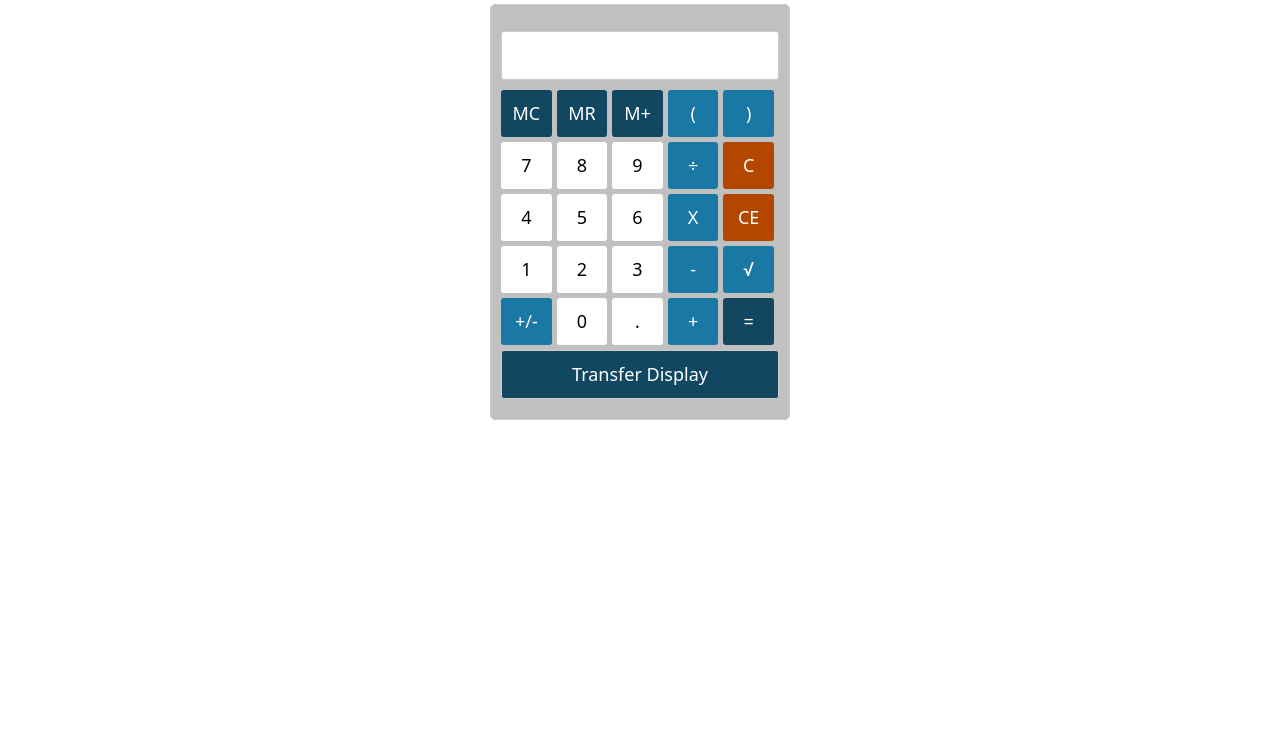
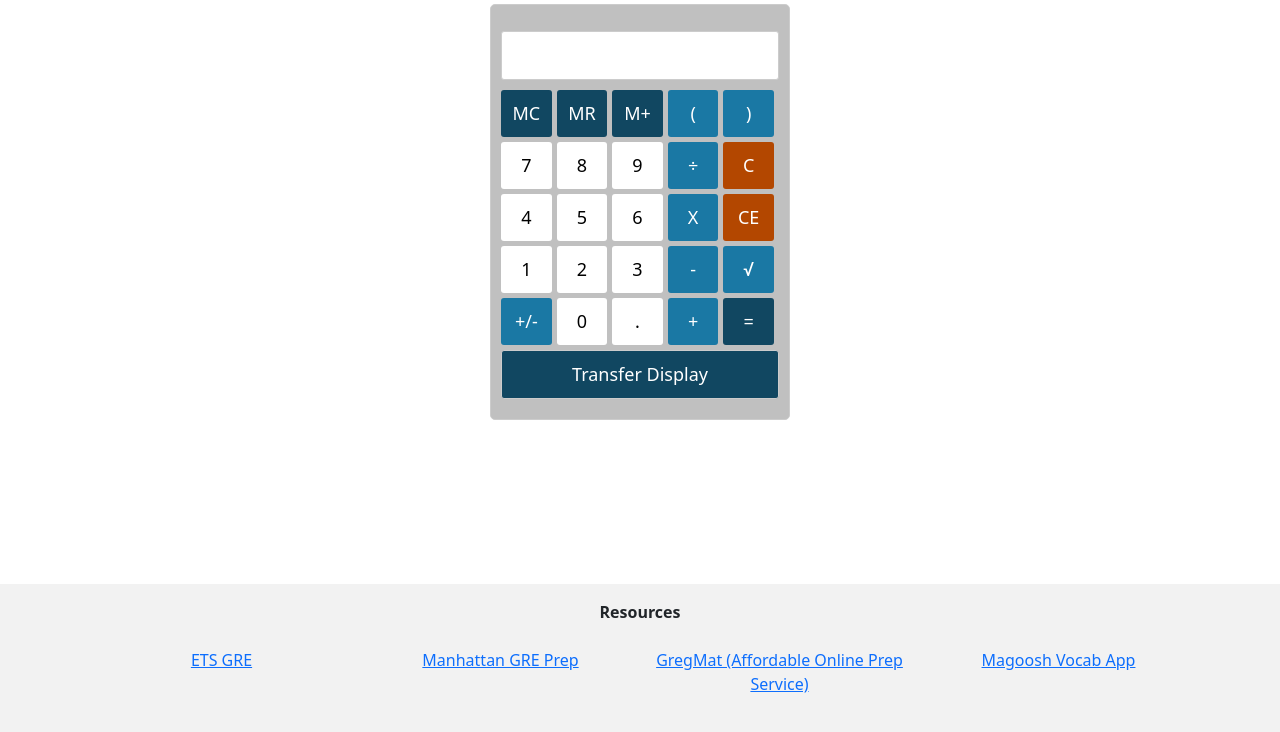
Before and after one commit to pintorencastellon/gre-calculator.github.io, a plain HTML site: page index.html in a window 1280 px wide. Shown: the part 64-796 px from the top of the page. Drawn offline with nearby package versions, Linux system fonts and the light colour scheme.

Commit message:
feature: added resources

```diff
--- a/index.html
+++ b/index.html
@@ -11,6 +11,11 @@
   <link href="https://fonts.googleapis.com/css2?family=Press+Start+2P&display=swap" rel="stylesheet">
   <style>
 
+  footer {
+    position: absolute;
+    bottom: 0;
+    width: 100%;
+  }
   </style>
 
   <!-- Google tag (gtag.js) -->
@@ -86,6 +91,29 @@
       <input type="button" value="Transfer Display" id="display-button">
     </div>
   </div>
+
+<footer class="bg-body-tertiary text-center text-lg-start">
+    <div class="text-center p-3" style="background-color: rgba(0, 0, 0, 0.05);">
+      <b>Resources</b>
+      <div class="container p-4">
+          <div class="row">
+                  <div class="col-lg-3 col-md-6 mb-4 mb-md-0">
+                    <a href="https://www.ets.org/gre.html" target="_blank">ETS GRE</a>
+                  </div>
+                  <div class="col-lg-3 col-md-6 mb-4 mb-md-0">
+                    <a href="https://www.manhattanprep.com/gre/" target="_blank">Manhattan GRE Prep</a>
+                  </div>
+                  <div class="col-lg-3 col-md-6 mb-4 mb-md-0">
+                  <a href="https://www.gregmat.com/" target="_blank">GregMat (Affordable Online Prep Service)</a>
+                  </div>
+                  <div class="col-lg-3 col-md-6 mb-4 mb-md-0">
+                  <a href="https://gre.magoosh.com/flashcards/vocabulary" target="_blank">Magoosh Vocab App</a>
+                  </div>
+
+          </div>
+      </div>
+  </div>
+  </footer>
 
   <script>
     let memory = 0;
--- a/style1.css
+++ b/style1.css
@@ -1,7 +1,7 @@
 body {
   font-family: Arial, sans-serif;
-    text-align: center;
-  }
+  text-align: center;
+}
 
   /* Reset default styles */
 body, nav, ul, li {
--- a/style2.css
+++ b/style2.css
@@ -34,8 +34,6 @@ body, nav, ul, li {
     background-color: #333;
     color: #fff;
   }
-
-
 
 .calculator {
     width: 300px;
```
